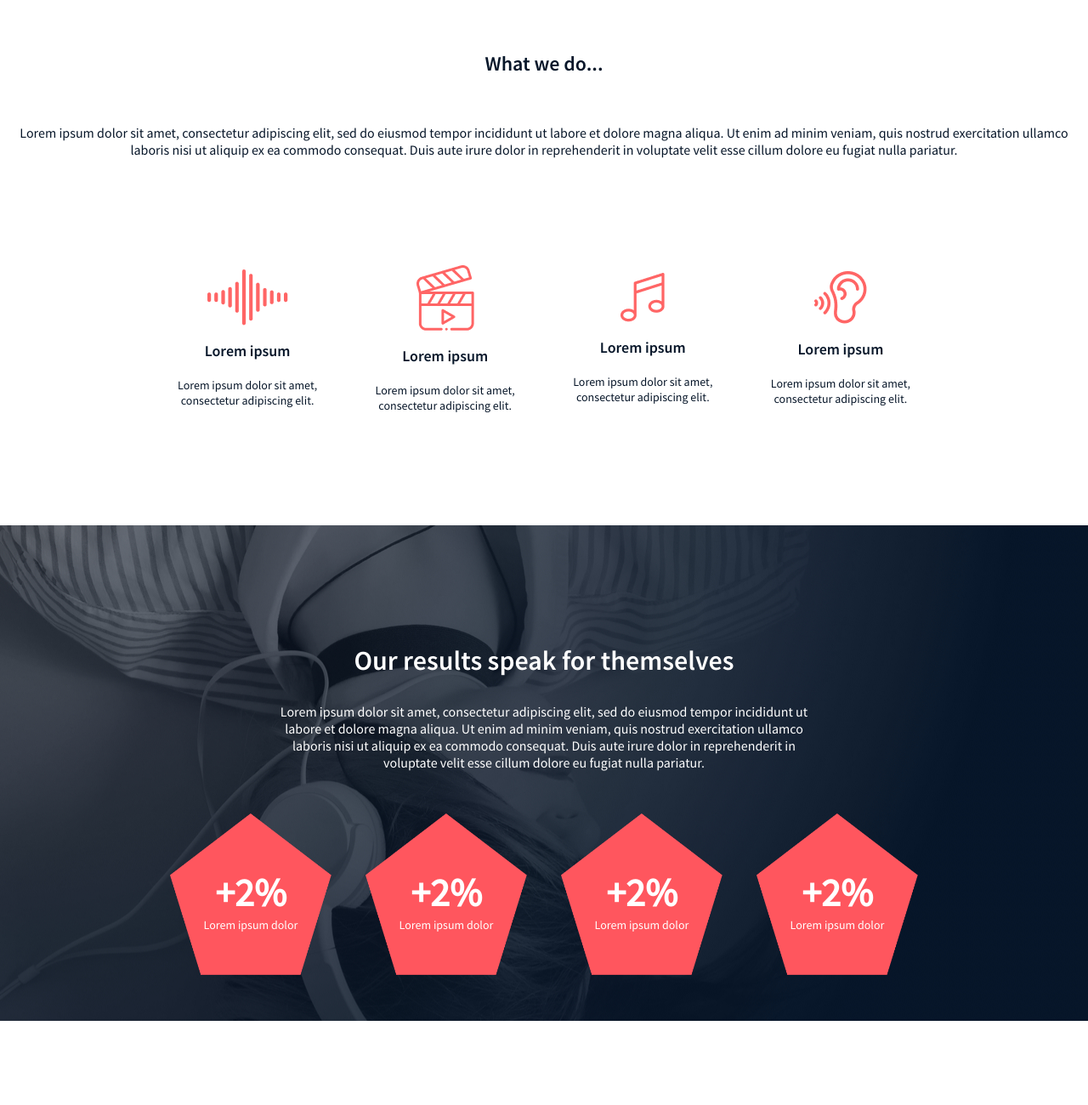
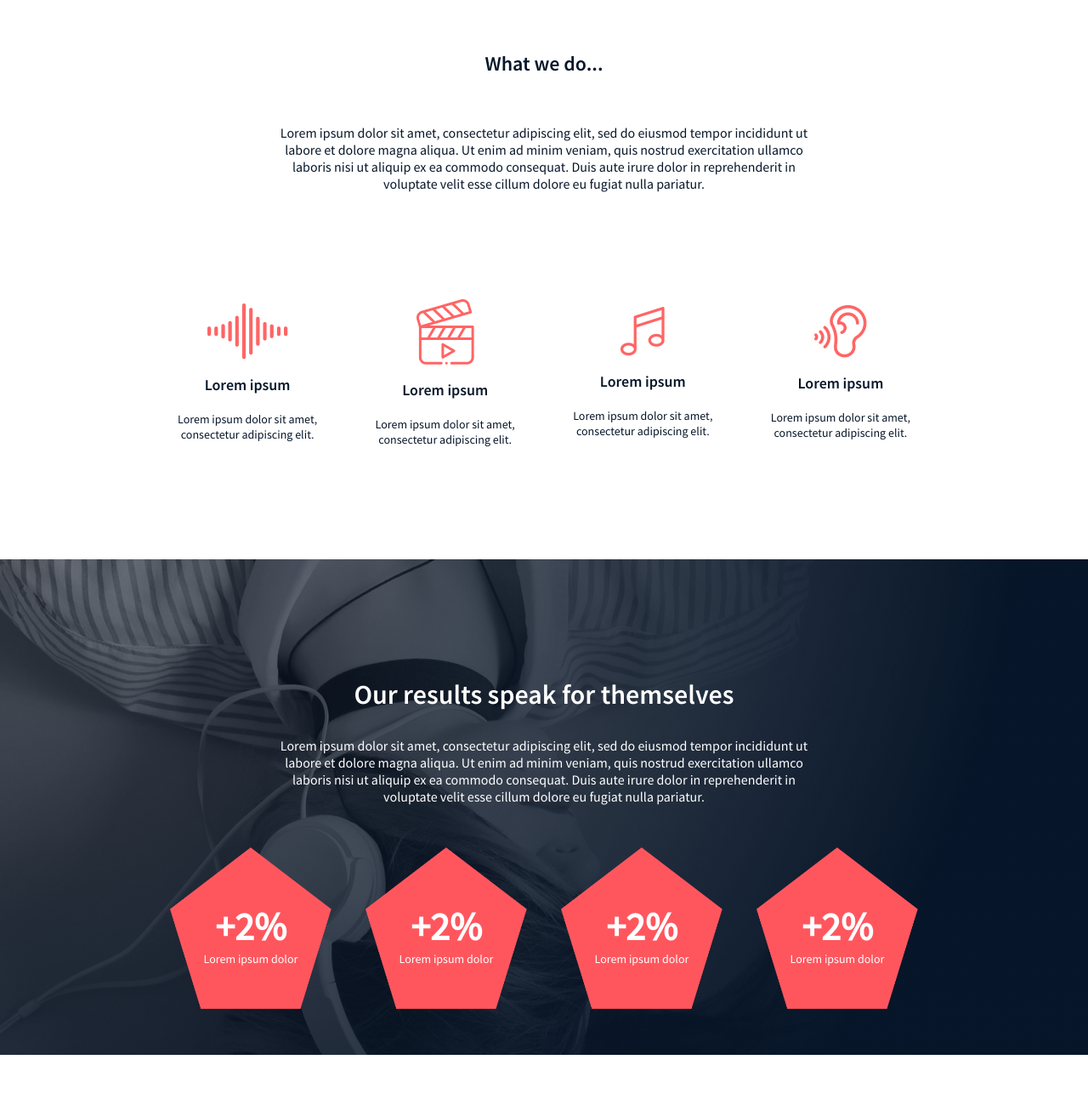
Before and after one commit to ally2211/atlas-headphones, a plain HTML site: page index.html in a window 1280 px wide. Shown: the part 900-2200 px from the top of the page at 85% size. Drawn offline with Linux system fonts and the light colour scheme.

Commit message:
max width px

```diff
--- a/styles.css
+++ b/styles.css
@@ -290,6 +290,7 @@ body {
   text-align: center;
   margin-bottom: 97px;
   padding: 20px;
+  max-width: 637px;
 }
 .icon-sections {
   display: flex;
@@ -329,12 +330,13 @@ body {
 
 }
 .our-results {
-    background-image: url('/images/headphones_hero_2.jpg');
-    /* width: 100%; */
+    background-image: url('images/headphones_hero_2.jpg');
+    width: 100%;
     align-items: center;
     display: flex;
     flex-direction: column;
     justify-content: center;
+    background-repeat: no-repeat;
 }
 .our-results .results {
     color: var(--text-color-white);
```
